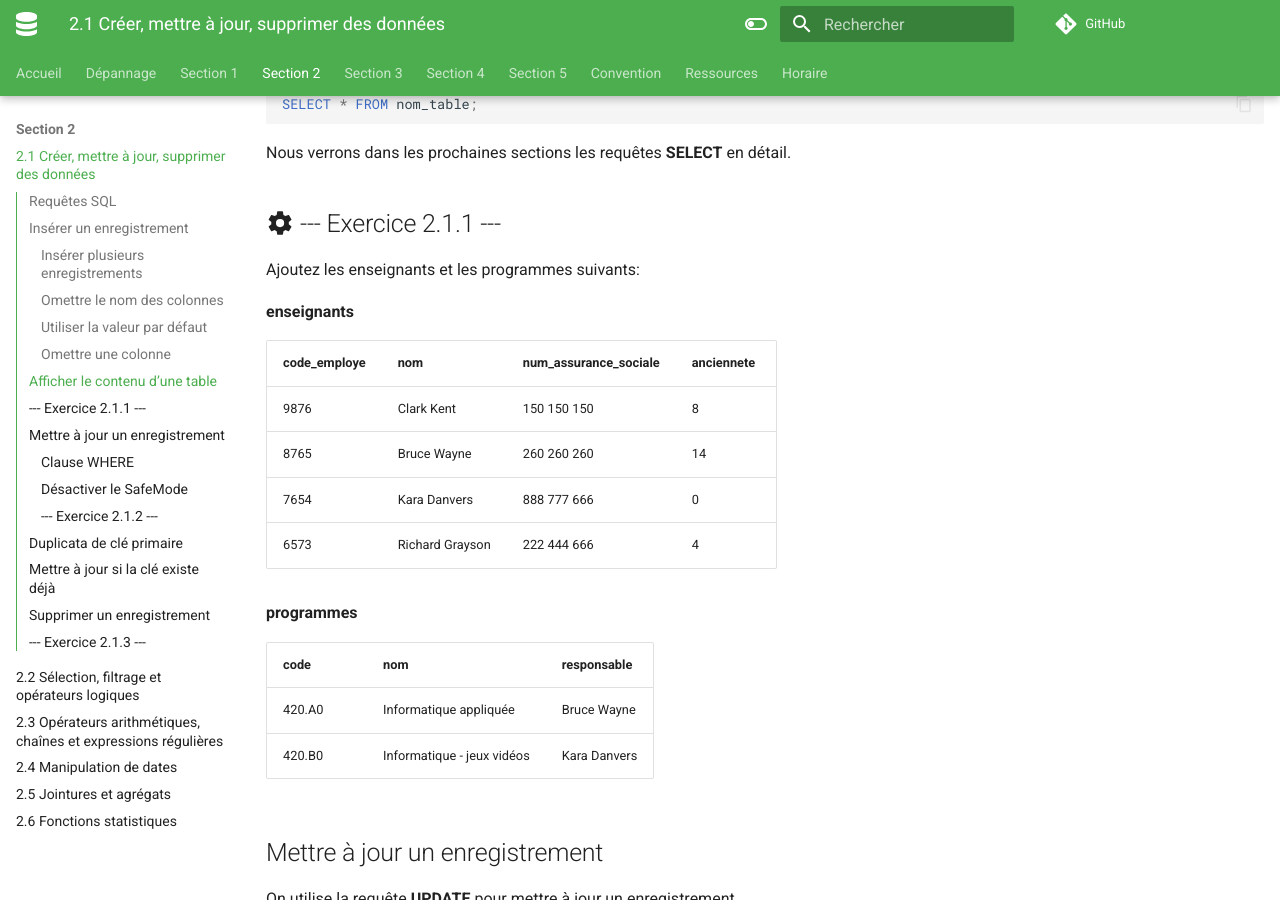
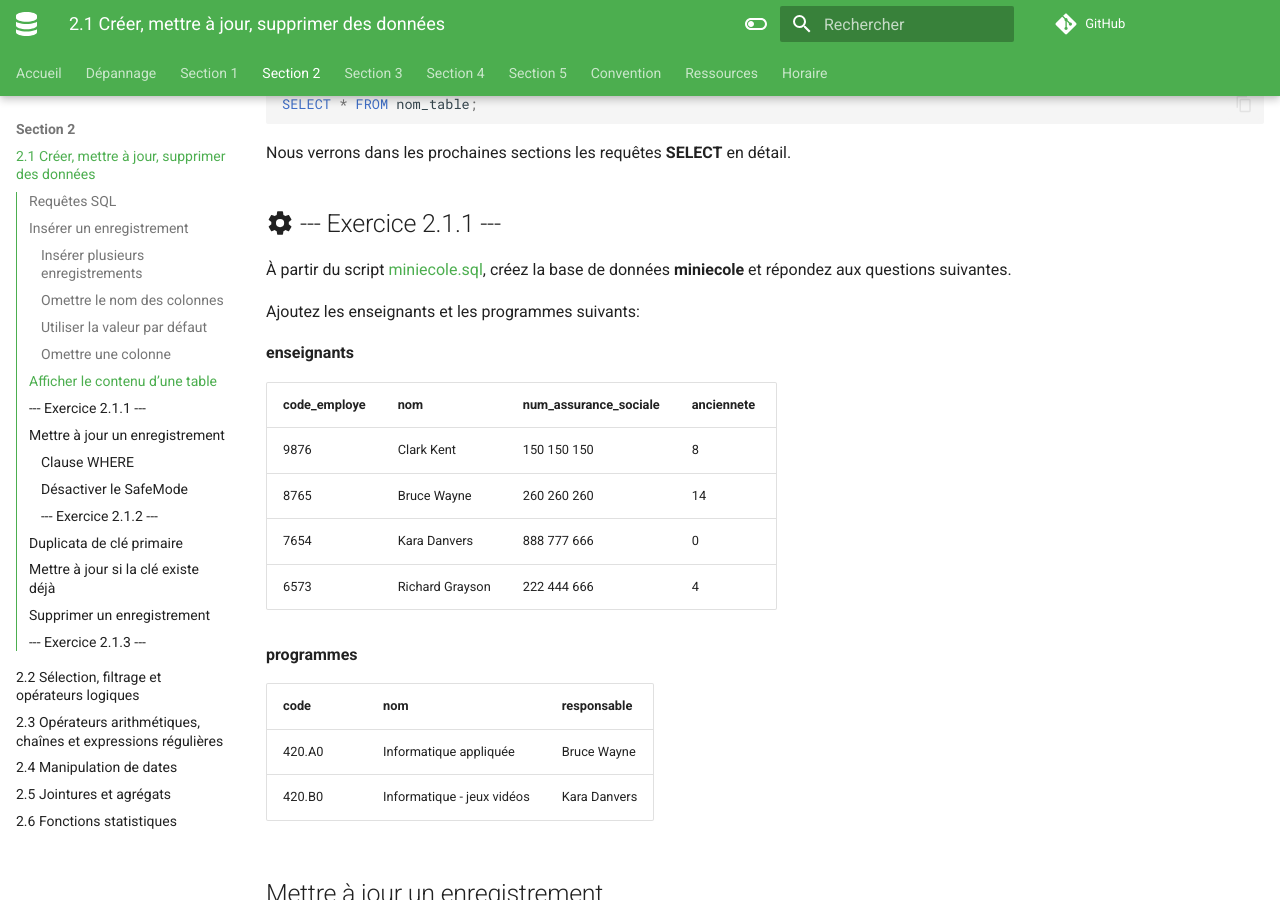
Before and after one commit to cegepvictoetienne/bd1, an MkDocs documentation site: the page built from docs/notes_de_cours/section_2.1.md, in a window 1280 px wide and 900 px high, scrolled down 2648 px. Built offline with MkDocs 1.6.1 and Material for MkDocs 9.7.7, drawn with Linux system fonts in a browser that asks for light colours; comment, search, counter and statistics services are not loaded.

Commit message:
ajout bd miniecole pour 2.1.1

```diff
--- a/docs/notes_de_cours/section_2.1.md
+++ b/docs/notes_de_cours/section_2.1.md
@@ -152,6 +152,8 @@ Nous verrons dans les prochaines sections les requêtes **SELECT** en détail.
 
 ## :material-cog: --- Exercice 2.1.1 ---
 
+À partir du script [miniecole.sql](../miniecole.sql), créez la base de données **miniecole** et répondez aux questions suivantes.
+
 Ajoutez les enseignants et les programmes suivants:
 
 **enseignants**
```
Also changed, not shown: 1 other file.
